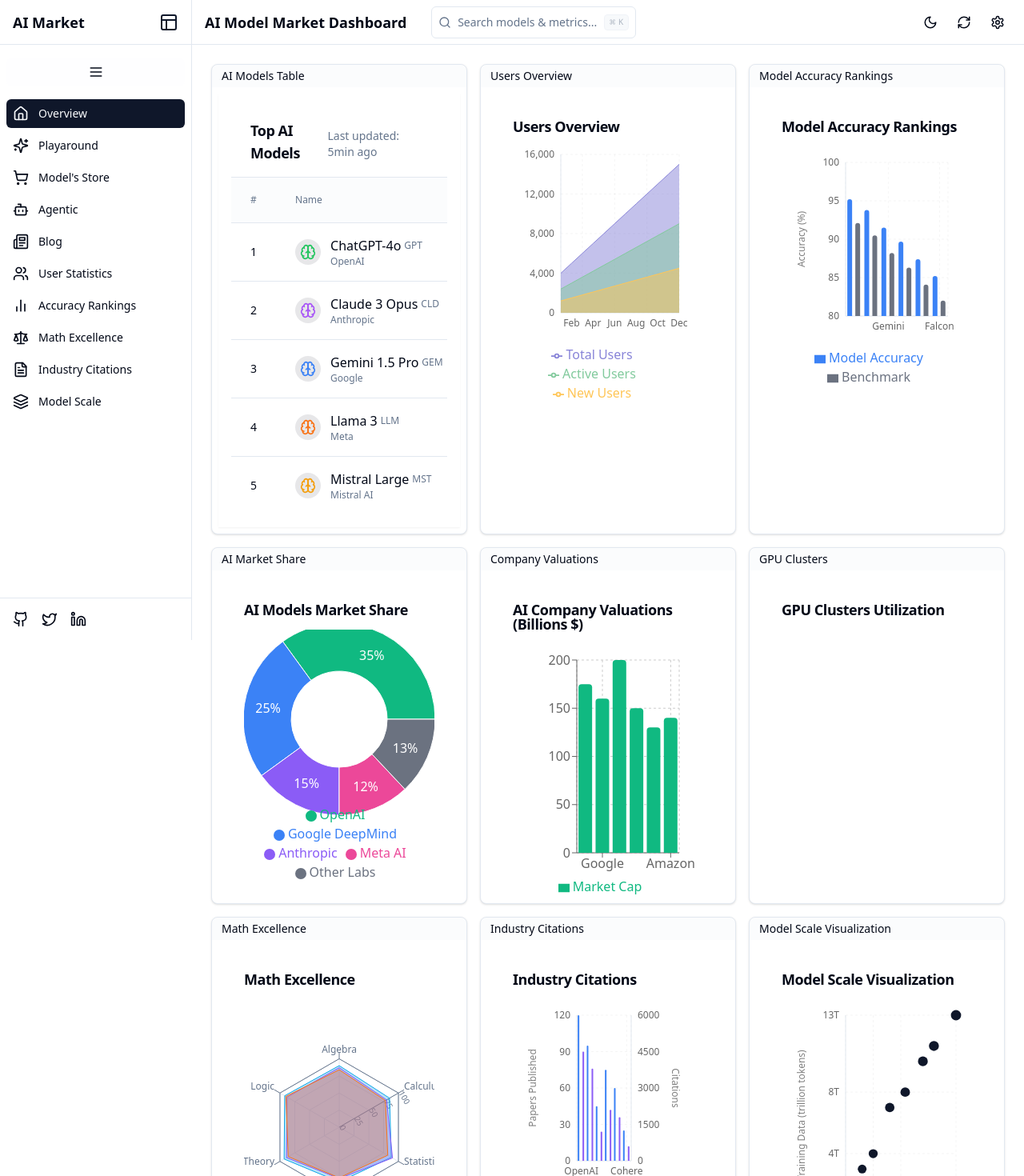
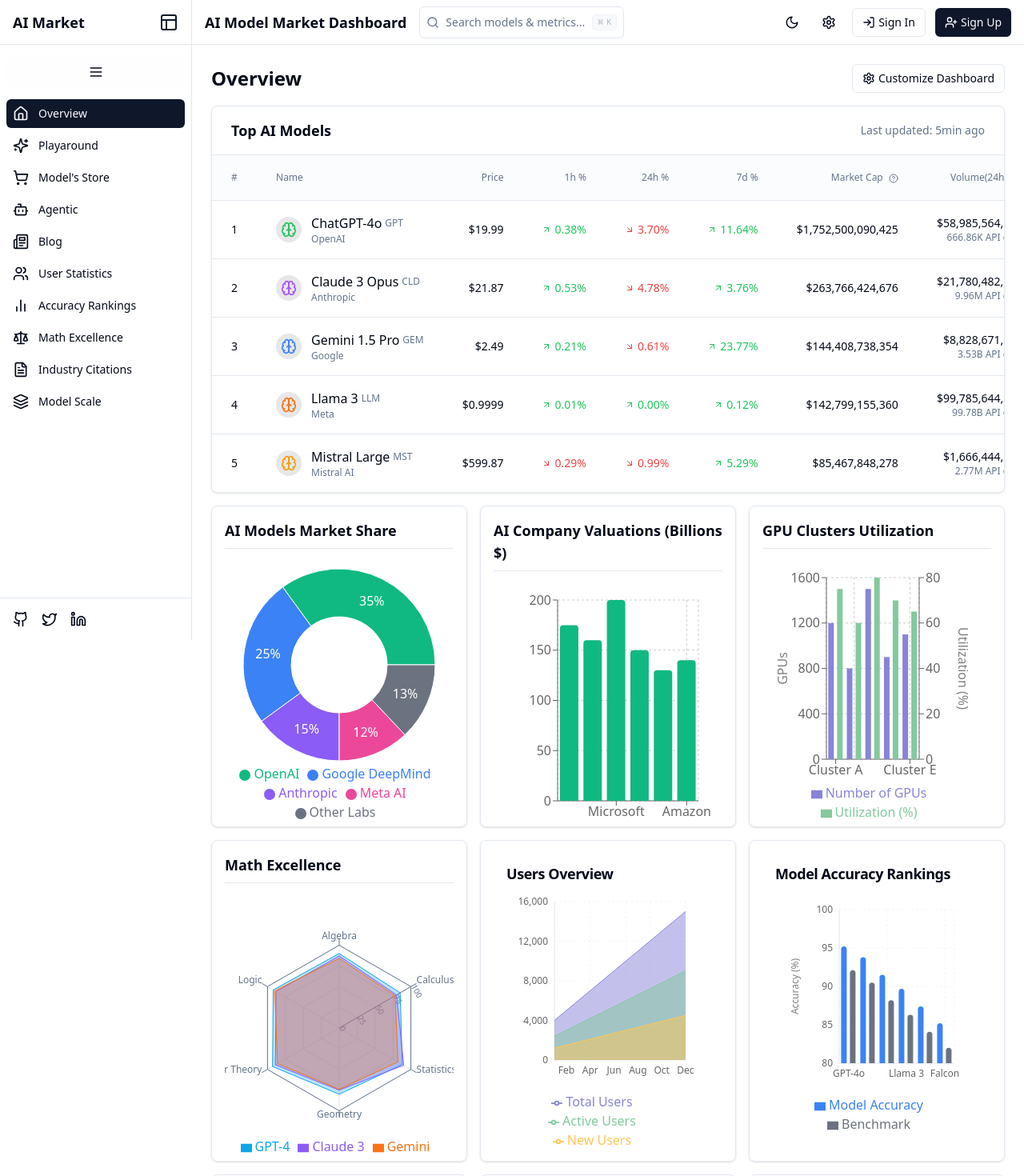
Before and after one commit to Acherono/modelmirror, a React (Vite) app: page / in a window 1280 px wide. Shown: the top 1470 px of the page at 80% size. Built offline with nearby package versions, Linux system fonts and the light colour scheme.

Commit message:
Enhance dashboard layout and header
-   Expanded AI Models Table to full row width.
-   Replaced chart container headings with border lines.
-   Updated header with Sign Up/Sign In buttons, removed icons.
-   Implemented left sidebar for overview page settings.

```diff
--- a/src/components/dashboard/AIModelsTable.tsx
+++ b/src/components/dashboard/AIModelsTable.tsx
@@ -1,6 +1,5 @@
 
 import { useState, useEffect } from "react";
-import { Card, CardContent, CardHeader, CardTitle } from "../ui/card";
 import { Brain, Star, TrendingUp, TrendingDown, HelpCircle, ArrowUpRight, ArrowDownRight } from "lucide-react";
 import { cn } from "@/lib/utils";
 
@@ -118,30 +117,21 @@ export function AIModelsTable() {
 
   if (isLoading) {
     return (
-      <Card className="w-full">
-        <CardHeader>
-          <CardTitle className="bg-gray-200 h-6 w-48 rounded animate-pulse">
-            Loading...
-          </CardTitle>
-        </CardHeader>
-        <CardContent>
-          <div className="flex items-center justify-center h-80">
-            <div className="w-12 h-12 border-4 border-primary border-t-transparent rounded-full animate-spin" />
-          </div>
-        </CardContent>
-      </Card>
+      <div className="w-full flex items-center justify-center h-80">
+        <div className="w-12 h-12 border-4 border-primary border-t-transparent rounded-full animate-spin" />
+      </div>
     );
   }
 
   return (
-    <Card className="w-full shadow-sm overflow-hidden">
-      <CardHeader className="px-6 py-4 border-b border-border flex flex-row items-center justify-between">
-        <CardTitle className="text-lg font-semibold">Top AI Models</CardTitle>
+    <div className="w-full shadow-sm overflow-hidden">
+      <div className="px-6 py-4 border-b border-border flex flex-row items-center justify-between">
+        <div className="text-lg font-semibold">Top AI Models</div>
         <div className="flex items-center gap-2 text-sm text-muted-foreground">
           <span>Last updated: 5min ago</span>
         </div>
-      </CardHeader>
-      <CardContent className="p-0">
+      </div>
+      <div className="p-0">
         <div className="overflow-x-auto">
           <table className="w-full border-collapse">
             <thead>
@@ -242,7 +232,7 @@ export function AIModelsTable() {
             </tbody>
           </table>
         </div>
-      </CardContent>
-    </Card>
+      </div>
+    </div>
   );
 }
--- a/src/components/dashboard/CompanyValuationChart.tsx
+++ b/src/components/dashboard/CompanyValuationChart.tsx
@@ -1,5 +1,5 @@
+
 import { useState, useEffect } from "react";
-import { Card, CardContent, CardHeader, CardTitle } from "../ui/card";
 import { BarChart, Bar, XAxis, YAxis, CartesianGrid, Tooltip, Legend, ResponsiveContainer } from "recharts";
 
 const data = [
@@ -25,26 +25,16 @@ export function CompanyValuationChart() {
 
   if (isLoading) {
     return (
-      <Card className="w-full h-[400px]">
-        <CardHeader>
-          <CardTitle className="bg-gray-200 h-6 w-48 rounded animate-pulse">
-            Loading...
-          </CardTitle>
-        </CardHeader>
-        <CardContent className="flex items-center justify-center h-80">
+      <div className="w-full h-[400px] flex items-center justify-center">
         <div className="w-12 h-12 border-4 border-primary border-t-transparent rounded-full animate-spin" />
-        </CardContent>
-      </Card>
+      </div>
     );
   }
 
   return (
-    <Card className="w-full h-[400px]">
-      <CardHeader>
-        <CardTitle>AI Company Valuations (Billions $)</CardTitle>
-      </CardHeader>
-      <CardContent>
-        <div className="h-80">
+    <div className="w-full h-[400px] p-4">
+      <div className="text-lg font-semibold mb-4 border-b pb-2">AI Company Valuations (Billions $)</div>
+      <div className="h-[330px]">
         <ResponsiveContainer width="100%" height="100%">
           <BarChart data={data} margin={{ top: 20, right: 30, left: 20, bottom: 5 }}>
             <CartesianGrid strokeDasharray="3 3" />
@@ -63,7 +53,6 @@ export function CompanyValuationChart() {
           </BarChart>
         </ResponsiveContainer>
       </div>
-      </CardContent>
-    </Card>
+    </div>
   );
 }
--- a/src/components/dashboard/DashboardContainer.tsx
+++ b/src/components/dashboard/DashboardContainer.tsx
@@ -34,17 +34,17 @@ export function DashboardContainer({ visibleWidgets = {} }: DashboardContainerPr
 
           if (!isVisible) return null;
 
+          // Special case for AI Models Table - make it span full width
+          const isAIModelsTable = widget.i === "ai-models-table";
+
           return (
             <div
               key={widget.i}
-              className="bg-card rounded-lg shadow border border-border overflow-hidden"
+              className={`border border-border rounded-lg shadow overflow-hidden ${
+                isAIModelsTable ? 'col-span-1 md:col-span-2 lg:col-span-3' : ''
+              }`}
             >
-              <div className="p-1 flex justify-between items-center bg-muted/30 rounded-t-lg">
-                <h3 className="text-sm font-medium px-2">{widget.title}</h3>
-              </div>
-              <div className="p-2 overflow-hidden no-scrollbar" style={{ height: 'calc(100% - 28px)' }}>
-                {widget.component}
-              </div>
+              {widget.component}
             </div>
           );
         })}
--- a/src/components/dashboard/DashboardContainerModel.tsx
+++ b/src/components/dashboard/DashboardContainerModel.tsx
@@ -39,30 +39,6 @@ export class DashboardContainerModel {
       visible: true,
       title: "AI Models Table",
       component: <AIModelsTable />,
-    },
-    {
-      i: "users-overview",
-      x: 0,
-      y: 3,
-      w: 6,
-      h: 2,
-      minW: 3,
-      minH: 2,
-      visible: true,
-      title: "Users Overview",
-      component: <UsersOverviewChart />,
-    },
-    {
-      i: "accuracy-rankings",
-      x: 6,
-      y: 3,
-      w: 6,
-      h: 2,
-      minW: 3,
-      minH: 2,
-      visible: true,
-      title: "Model Accuracy Rankings",
-      component: <AccuracyRankings />,
     },
     {
       i: "market-share",
@@ -113,9 +89,33 @@ export class DashboardContainerModel {
       component: <MathExcellenceChart />,
     },
     {
+      i: "users-overview",
+      x: 0,
+      y: 9,
+      w: 6,
+      h: 2,
+      minW: 3,
+      minH: 2,
+      visible: true,
+      title: "Users Overview",
+      component: <UsersOverviewChart />,
+    },
+    {
+      i: "accuracy-rankings",
+      x: 6,
+      y: 9,
+      w: 6,
+      h: 2,
+      minW: 3,
+      minH: 2,
+      visible: true,
+      title: "Model Accuracy Rankings",
+      component: <AccuracyRankings />,
+    },
+    {
       i: "industry-citations",
       x: 0,
-      y: 9,
+      y: 11,
       w: 3,
       h: 2,
       minW: 3,
@@ -127,7 +127,7 @@ export class DashboardContainerModel {
     {
       i: "model-scale",
       x: 3,
-      y: 9,
+      y: 11,
       w: 3,
       h: 2,
       minW: 3,
@@ -139,7 +139,7 @@ export class DashboardContainerModel {
     {
       i: "trending-models",
       x: 6,
-      y: 9,
+      y: 11,
       w: 3,
       h: 2,
       minW: 3,
@@ -151,7 +151,7 @@ export class DashboardContainerModel {
     {
       i: "ai-sentiment",
       x: 9,
-      y: 9,
+      y: 11,
       w: 1.5,
       h: 2,
       minW: 1.5,
@@ -163,7 +163,7 @@ export class DashboardContainerModel {
     {
       i: "ai-dominance",
       x: 10.5,
-      y: 9,
+      y: 11,
       w: 1.5,
       h: 2,
       minW: 1.5,
--- a/src/components/dashboard/GpuClustersChart.tsx
+++ b/src/components/dashboard/GpuClustersChart.tsx
@@ -1,5 +1,5 @@
+
 import { useState, useEffect } from "react";
-import { Card, CardContent, CardHeader, CardTitle } from "../ui/card";
 import { BarChart, Bar, XAxis, YAxis, CartesianGrid, Tooltip, Legend, ResponsiveContainer } from "recharts";
 
 const data = [
@@ -24,26 +24,17 @@ export function GpuClustersChart() {
 
   if (isLoading) {
     return (
-      <Card className="w-full h-[400px]">
-        <CardHeader>
-          <CardTitle className="bg-gray-200 h-6 w-48 rounded animate-pulse">
-            Loading...
-          </CardTitle>
-        </CardHeader>
-        <CardContent className="flex items-center justify-center h-80">
-          <div className="w-12 h-12 border-4 border-primary border-t-transparent rounded-full animate-spin" />
-        </CardContent>
-      </Card>
+      <div className="w-full h-[400px] flex items-center justify-center">
+        <div className="w-12 h-12 border-4 border-primary border-t-transparent rounded-full animate-spin" />
+      </div>
     );
   }
 
   return (
-    <Card className="w-full h-[400px]">
-      <CardHeader>
-        <CardTitle>GPU Clusters Utilization</CardTitle>
-      </CardHeader>
-      <CardContent>
-        <ResponsiveContainer width="100%" height="90%">
+    <div className="w-full h-[400px] p-4">
+      <div className="text-lg font-semibold mb-4 border-b pb-2">GPU Clusters Utilization</div>
+      <div className="h-[330px]">
+        <ResponsiveContainer width="100%" height="100%">
           <BarChart data={data} margin={{ top: 20, right: 30, left: 20, bottom: 5 }}>
             <CartesianGrid strokeDasharray="3 3" />
             <XAxis dataKey="name" />
@@ -55,7 +46,7 @@ export function GpuClustersChart() {
             <Bar yAxisId="right" dataKey="utilization" name="Utilization (%)" fill="#82ca9d" />
           </BarChart>
         </ResponsiveContainer>
-      </CardContent>
-    </Card>
+      </div>
+    </div>
   );
 }
--- a/src/components/dashboard/MarketShareChart.tsx
+++ b/src/components/dashboard/MarketShareChart.tsx
@@ -1,6 +1,5 @@
 
 import { useState, useEffect } from "react";
-import { Card, CardContent, CardHeader, CardTitle } from "../ui/card";
 import { PieChart, Pie, Cell, ResponsiveContainer, Legend, Tooltip } from "recharts";
 
 // Market share data for major AI labs
@@ -39,28 +38,16 @@ export function MarketShareChart() {
 
   if (isLoading) {
     return (
-      <Card className="w-full h-[400px]">
-        <CardHeader>
-          <CardTitle className="bg-gray-200 h-6 w-48 rounded animate-pulse">
-            Loading...
-          </CardTitle>
-        </CardHeader>
-        <CardContent>
-          <div className="flex items-center justify-center h-80">
+      <div className="w-full h-[400px] flex items-center justify-center">
         <div className="w-12 h-12 border-4 border-primary border-t-transparent rounded-full animate-spin" />
       </div>
-        </CardContent>
-      </Card>
     );
   }
 
   return (
-    <Card className="w-full h-[400px]">
-      <CardHeader>
-        <CardTitle>AI Models Market Share</CardTitle>
-      </CardHeader>
-      <CardContent>
-        <div className="h-80">
+    <div className="w-full h-[400px] p-4">
+      <div className="text-lg font-semibold mb-4 border-b pb-2">AI Models Market Share</div>
+      <div className="h-[330px]">
         <ResponsiveContainer width="100%" height="100%">
           <PieChart>
             <Pie
@@ -89,7 +76,6 @@ export function MarketShareChart() {
           </PieChart>
         </ResponsiveContainer>
       </div>
-      </CardContent>
-    </Card>
+    </div>
   );
 }
--- a/src/components/dashboard/MathExcellenceChart.tsx
+++ b/src/components/dashboard/MathExcellenceChart.tsx
@@ -1,5 +1,4 @@
 
-import { Card, CardContent, CardHeader, CardTitle } from "../ui/card";
 import { useState, useEffect } from "react";
 import { ResponsiveContainer, RadarChart, PolarGrid, PolarAngleAxis, PolarRadiusAxis, Radar, Legend, Tooltip } from "recharts";
 
@@ -46,28 +45,16 @@ export function MathExcellenceChart() {
 
   if (isLoading) {
     return (
-      <Card className="w-full h-[400px]">
-        <CardHeader>
-          <CardTitle className="bg-gray-200 h-6 w-48 rounded animate-pulse">
-            Loading...
-          </CardTitle>
-        </CardHeader>
-        <CardContent>
-          <div className="flex items-center justify-center h-80">
+      <div className="w-full h-[400px] flex items-center justify-center">
         <div className="w-12 h-12 border-4 border-primary border-t-transparent rounded-full animate-spin" />
       </div>
-        </CardContent>
-      </Card>
     );
   }
 
   return (
-    <Card className="w-full h-[400px]">
-      <CardHeader>
-        <CardTitle>Math Excellence</CardTitle>
-      </CardHeader>
-      <CardContent>
-        <div className="h-80">
+    <div className="w-full h-[400px] p-4">
+      <div className="text-lg font-semibold mb-4 border-b pb-2">Math Excellence</div>
+      <div className="h-[330px]">
         <ResponsiveContainer width="100%" height="100%">
           <RadarChart outerRadius="75%" data={data}>
             <PolarGrid stroke="hsl(var(--border))" />
@@ -114,7 +101,6 @@ export function MathExcellenceChart() {
           </RadarChart>
         </ResponsiveContainer>
       </div>
-      </CardContent>
-    </Card>
+    </div>
   );
 }
--- a/src/components/layout/Header.tsx
+++ b/src/components/layout/Header.tsx
@@ -1,6 +1,6 @@
 
 import { cn } from "@/lib/utils";
-import { Moon, RefreshCw, Settings, Sun, Eye, EyeOff } from "lucide-react";
+import { Moon, Settings, Sun, Eye, EyeOff, UserPlus, LogIn } from "lucide-react";
 import { useEffect, useState } from "react";
 import { Sheet, SheetContent, SheetDescription, SheetHeader, SheetTitle, SheetTrigger } from "@/components/ui/sheet";
 import { Switch } from "@/components/ui/switch";
@@ -24,7 +24,6 @@ export function Header({
   toggleWidgetVisibility,
   visibleWidgets = {}
 }: HeaderProps) {
-  const [isRefreshing, setIsRefreshing] = useState(false);
   const [isDarkMode, setIsDarkMode] = useState(false);
 
   // Handle theme toggle
@@ -50,14 +49,6 @@ export function Header({
     }
   }, []);
 
-  const handleRefresh = () => {
-    setIsRefreshing(true);
-    // Simulate data refresh
-    setTimeout(() => {
-      setIsRefreshing(false);
-    }, 1000);
-  };
-
   return (
     <header className="h-14 border-b border-border bg-background/80 backdrop-blur-sm sticky top-0 z-30 flex items-center justify-between px-4 transition-all">
       <div className="flex items-center space-x-3">
@@ -68,7 +59,7 @@ export function Header({
         <GlobalSearch />
       </div>
 
-      <div className="flex items-center space-x-2">
+      <div className="flex items-center space-x-3">
         <button
           onClick={toggleTheme}
           className="p-2 rounded-full hover:bg-secondary transition-colors"
@@ -76,13 +67,7 @@ export function Header({
         >
           {isDarkMode ? <Sun size={18} /> : <Moon size={18} />}
         </button>
-        <button
-          onClick={handleRefresh}
-          className="p-2 rounded-full hover:bg-secondary transition-colors"
-          aria-label="Refresh data"
-        >
-          <RefreshCw size={18} className={cn(isRefreshing && "animate-spin")} />
-        </button>
+
         <Sheet>
           <SheetTrigger asChild>
             <button
@@ -92,7 +77,7 @@ export function Header({
               <Settings size={18} />
             </button>
           </SheetTrigger>
-          <SheetContent>
+          <SheetContent side="left">
             <SheetHeader>
               <SheetTitle>Dashboard Settings</SheetTitle>
               <SheetDescription>
@@ -131,6 +116,16 @@ export function Header({
             </div>
           </SheetContent>
         </Sheet>
+
+        <Button variant="outline" size="sm" className="gap-1">
+          <LogIn className="h-4 w-4" />
+          Sign In
+        </Button>
+
+        <Button size="sm" className="gap-1">
+          <UserPlus className="h-4 w-4" />
+          Sign Up
+        </Button>
       </div>
     </header>
   );
--- a/src/pages/Index.tsx
+++ b/src/pages/Index.tsx
@@ -1,10 +1,120 @@
 
 import { DashboardContainer } from "@/components/dashboard/DashboardContainer";
+import { Settings } from "lucide-react";
+import { useState, useEffect } from "react";
+import { Sheet, SheetContent, SheetDescription, SheetHeader, SheetTitle, SheetTrigger } from "@/components/ui/sheet";
+import { Switch } from "@/components/ui/switch";
+import { DashboardContainerModel } from "@/components/dashboard/DashboardContainerModel";
+import { Button } from "@/components/ui/button";
+import { Eye, EyeOff } from "lucide-react";
 
 const Index = () => {
+  const [widgets, setWidgets] = useState<any[]>([]);
+
+  // Widget visibility state
+  const [visibleWidgets, setVisibleWidgets] = useState<Record<string, boolean>>(() => {
+    const savedVisibility = localStorage.getItem("dashboard-visibility");
+    if (savedVisibility) {
+      return JSON.parse(savedVisibility);
+    }
+
+    // Default: all widgets are visible
+    return {};
+  });
+
+  useEffect(() => {
+    // Load widgets for settings panel
+    const dashboardModel = new DashboardContainerModel();
+    setWidgets(dashboardModel.getWidgets());
+
+    // Initialize visibility state if empty
+    if (Object.keys(visibleWidgets).length === 0) {
+      const initialVisibility = dashboardModel.getWidgets().reduce((acc, widget) => {
+        acc[widget.i] = widget.visible;
+        return acc;
+      }, {} as Record<string, boolean>);
+
+      setVisibleWidgets(initialVisibility);
+      localStorage.setItem("dashboard-visibility", JSON.stringify(initialVisibility));
+    }
+  }, []);
+
+  // Update localStorage when visibility changes
+  useEffect(() => {
+    localStorage.setItem("dashboard-visibility", JSON.stringify(visibleWidgets));
+  }, [visibleWidgets]);
+
+  // Toggle widget visibility
+  const toggleWidgetVisibility = (widgetId: string) => {
+    setVisibleWidgets(prev => ({
+      ...prev,
+      [widgetId]: !prev[widgetId]
+    }));
+  };
+
   return (
     <div className="w-full">
-      <DashboardContainer />
+      <div className="flex justify-between items-center mb-4">
+        <h1 className="text-2xl font-bold">Overview</h1>
+        <Sheet>
+          <SheetTrigger asChild>
+            <Button variant="outline" size="sm" className="gap-1">
+              <Settings className="h-4 w-4" />
+              Customize Dashboard
+            </Button>
+          </SheetTrigger>
+          <SheetContent side="left">
+            <SheetHeader>
+              <SheetTitle>Dashboard Settings</SheetTitle>
+              <SheetDescription>
+                Configure which widgets appear on your dashboard.
+              </SheetDescription>
+            </SheetHeader>
+            <div className="mt-6 space-y-4">
+              <div className="border-b pb-4 mb-4">
+                <h3 className="text-sm font-medium mb-3">Widget Visibility</h3>
+                <div className="space-y-3">
+                  {widgets.map((widget) => (
+                    <div key={widget.i} className="flex items-center justify-between py-2">
+                      <span className="font-medium text-sm">{widget.title}</span>
+                      <div className="flex items-center gap-2">
+                        {visibleWidgets[widget.i] ? (
+                          <Eye className="h-4 w-4 text-muted-foreground" />
+                        ) : (
+                          <EyeOff className="h-4 w-4 text-muted-foreground" />
+                        )}
+                        <Switch
+                          checked={visibleWidgets[widget.i] || false}
+                          onCheckedChange={() => toggleWidgetVisibility(widget.i)}
+                        />
+                      </div>
+                    </div>
+                  ))}
+                </div>
+              </div>
+
+              <div className="flex justify-end space-x-2">
+                <Button variant="outline" onClick={() => {
+                  // Reset to defaults
+                  const dashboardModel = new DashboardContainerModel();
+                  const defaultVisibility = dashboardModel.getWidgets().reduce((acc, widget) => {
+                    acc[widget.i] = widget.visible;
+                    return acc;
+                  }, {} as Record<string, boolean>);
+
+                  setVisibleWidgets(defaultVisibility);
+                }}>
+                  Reset
+                </Button>
+                <SheetTrigger asChild>
+                  <Button>Apply</Button>
+                </SheetTrigger>
+              </div>
+            </div>
+          </SheetContent>
+        </Sheet>
+      </div>
+      <DashboardContainer visibleWidgets={visibleWidgets} />
     </div>
   );
 };
```
Lines whose indentation alone changed are shown as unchanged.
